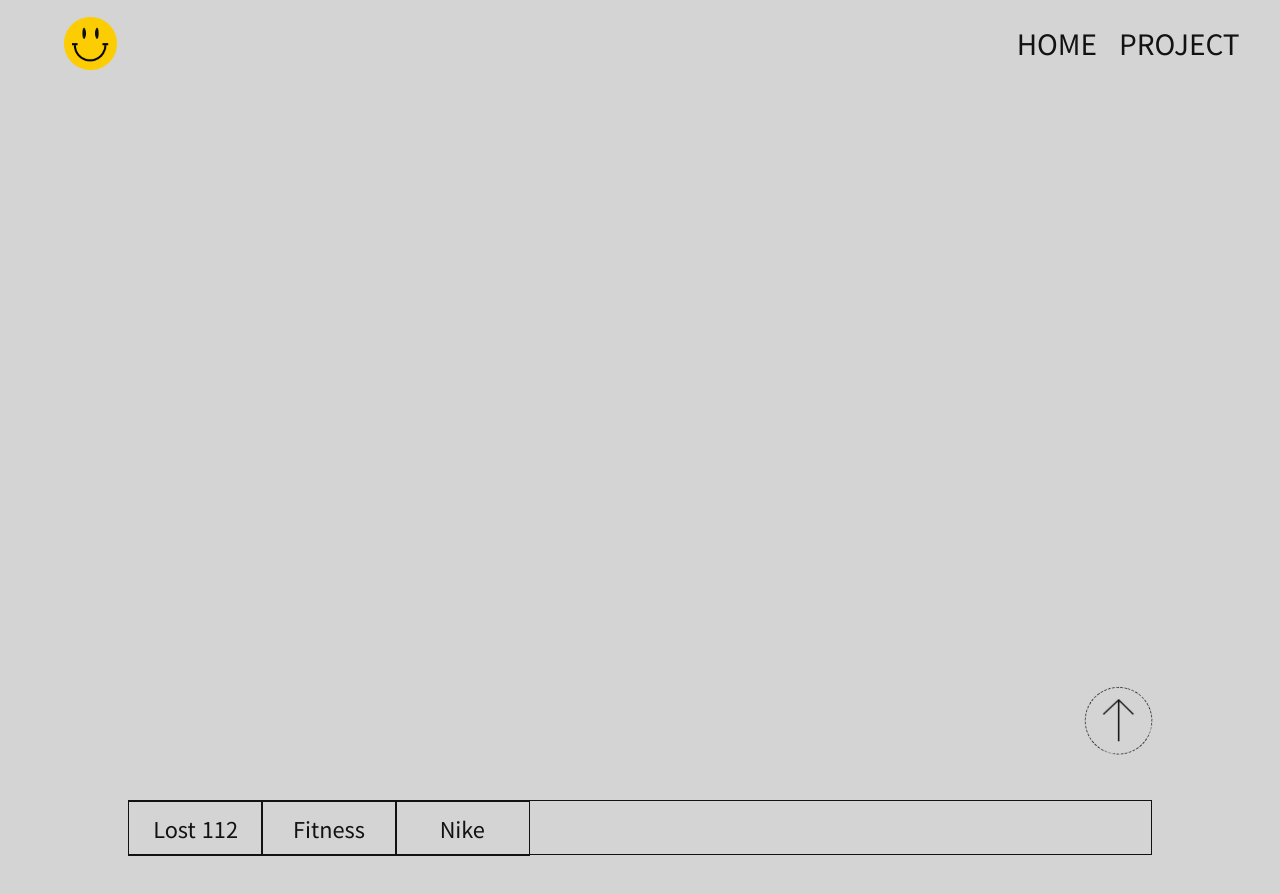
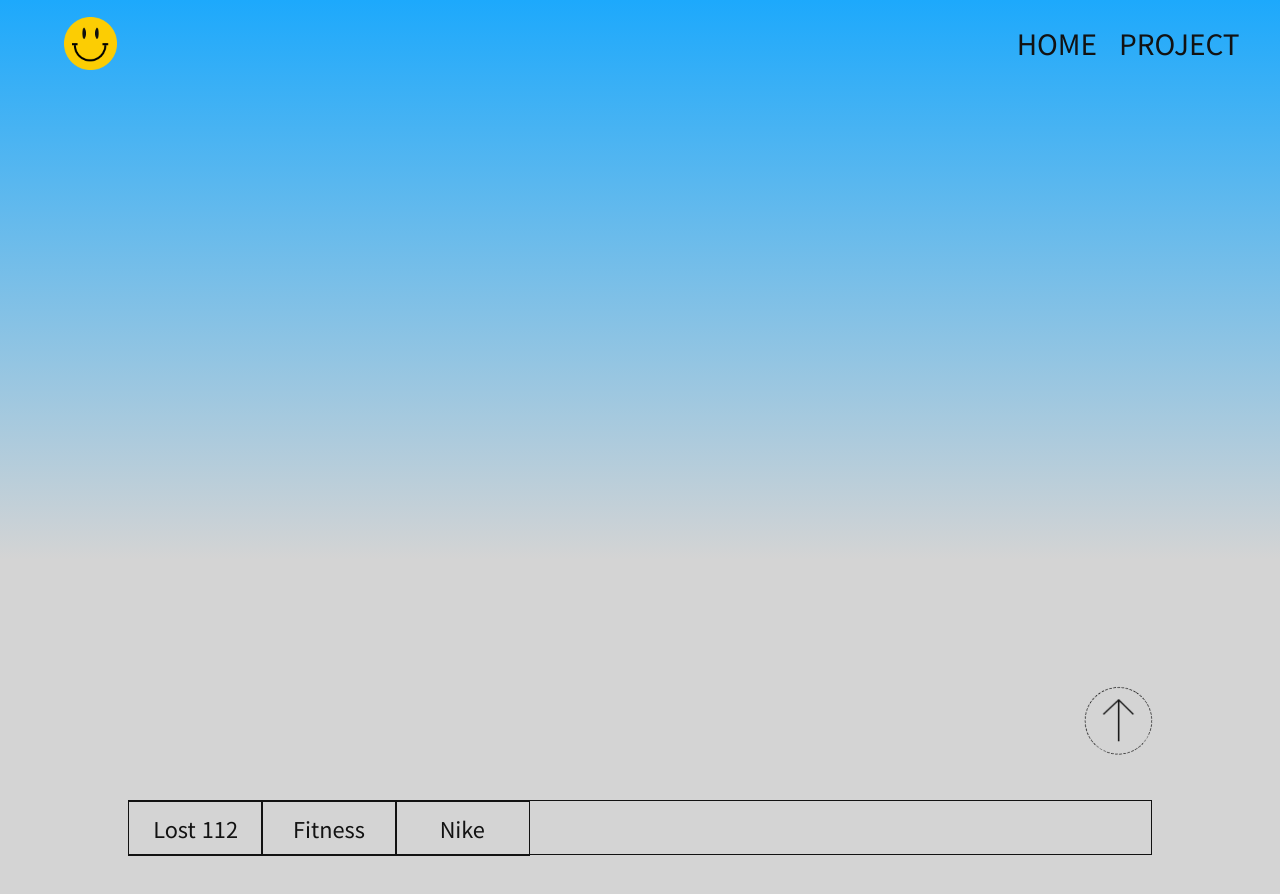
Before and after one commit to ahfo0/2022-portfolio, a plain HTML site: page project_Fitness.html in a window 1280 px wide. Shown: the top 894 px of the page. Before the commit the page ends 800 px from the top, so only its background shows below. Drawn offline with nearby package versions, Linux system fonts and the light colour scheme.

Commit message:
project page background color linear-gradient 적용
project page background color linear-gradient 적용

```diff
--- a/css/project_Fitness.css
+++ b/css/project_Fitness.css
@@ -46,23 +46,26 @@ nav #portfolio_nav ul{
 }
 nav #portfolio_nav ul li{display:grid; width:10.416vw; height:4.166vw;  place-items:center; }
 nav #portfolio_nav ul li a{display:grid; width:10.416vw; height:4.166vw;  place-items:center; text-decoration-line: none; color:#121212;font-size:1.7vw;}
-nav #portfolio_nav ul li #lost112:hover{background-color: #316bb8; color:#121212; transition: all .45s;}
-nav #portfolio_nav ul li #fitness:hover{background-color: #1da9fc; color:#121212; transition: all .45s;}
-nav #portfolio_nav ul li #nike:hover{background-color: #f4631c; color:#121212; transition: all .45s;}
+nav #portfolio_nav ul li #lost112:hover{background-color: #316bb8; color:#d4d4d4; transition: all .45s;}
+nav #portfolio_nav ul li #fitness:hover{background-color: #1da9fc; color:#d4d4d4; transition: all .45s;}
+nav #portfolio_nav ul li #nike:hover{background-color: #f4631c; color:#d4d4d4; transition: all .45s;}
 nav #portfolio_nav ul li:nth-child(1){grid-column:1/2; border:0.05208vw solid #121212;}
 nav #portfolio_nav ul li:nth-child(2){grid-column:2/3; border:0.05208vw solid #121212;}
 nav #portfolio_nav ul li:nth-child(3){grid-column:3/4; border:0.05208vw solid #121212;}
 nav #portfolio_nav ul li:nth-child(4){grid-column:4/5}
 nav #portfolio_nav ul li:nth-child(5){grid-column:5/6}
-header{width:100vw; height:6.77vw; background-color: #d4d4d4;}
-header #header{width:100vw; height:6.77vw; margin:0 auto; display:grid; grid-template:1.302vw 4.166vw 1.302vw /5vw 4.166vw 1fr 23.43vw 5vw;position:fixed; top:0;  transition:0.5s; background-color: #d4d4d4; z-index:2000;}
+header{width:100vw; height:6.77vw; background-color: transparent;}
+header #header{width:100vw; height:6.77vw; margin:0 auto; display:grid; grid-template:1.302vw 4.166vw 1.302vw /5vw 4.166vw 1fr 23.43vw 5vw;position:fixed; top:0;  transition:0.5s;  background-color: transparent; z-index:2000;}
 header #header #logo{grid-row:2/3; grid-column:2/3; background:url(../images/logo.png) no-repeat; background-size:cover;}
 header #header #menu{grid-row:2/3; text-transform: uppercase; grid-column:4/5;}
 header #header #menu ul{list-style: none; padding:0; margin:0;display:grid; grid-template-columns: 4.2968vw 4.88vw 3.645vw 4.88vw 5.729vw;place-items: center;height:4.166vw;}
 header #header #menu ul li a{ position:relative; }
-header #header #menu ul li a:after{ content:''; width:0; height: 0.1562vw; background: #1da9fc; position: absolute; bottom:-0.5208vw; left:0; transition: all .3s; opacity:0;}
+header #header #menu ul li a:after{ content:''; width:0; height: 0.1562vw; background: #fac728; position: absolute; bottom:-0.5208vw; left:0; transition: all .3s; opacity:0;}
 header #header #menu ul li a:hover:after{width:100%; opacity:1;}
 header #header #menu ul li a:hover:before{left: 0;}
 header #header #menu ul li:nth-child(1){grid-column:3/4;}
 header #header #menu ul li:nth-child(2){grid-column:5/6;}
 header #header #menu ul li a{color:#121212; text-decoration-line: none; font-size:2.1875vw;display:grid;}
+main{position:relative;overflow:visible;}
+main #background_color{position:absolute; top:-6.77vw; width:100vw; height:70vh; background: linear-gradient( to bottom, #1da9fc, #d4d4d4 );}
+main #main1{width:100vw; height:1800px;}
--- a/project_Fitness.html
+++ b/project_Fitness.html
@@ -75,7 +75,8 @@
             </div>
         </header>
         <main>
-
+            <div id ="background_color"></div>
+            <div id="main1"></div>
         </main>
 
         <!-- 스크롤 관련 js-->
```
